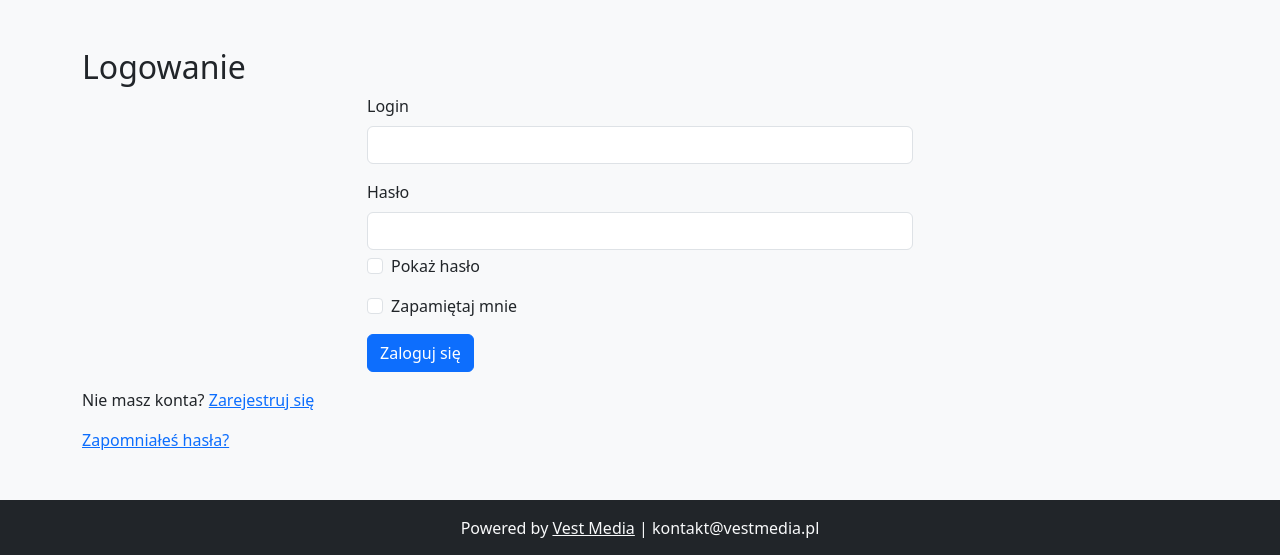
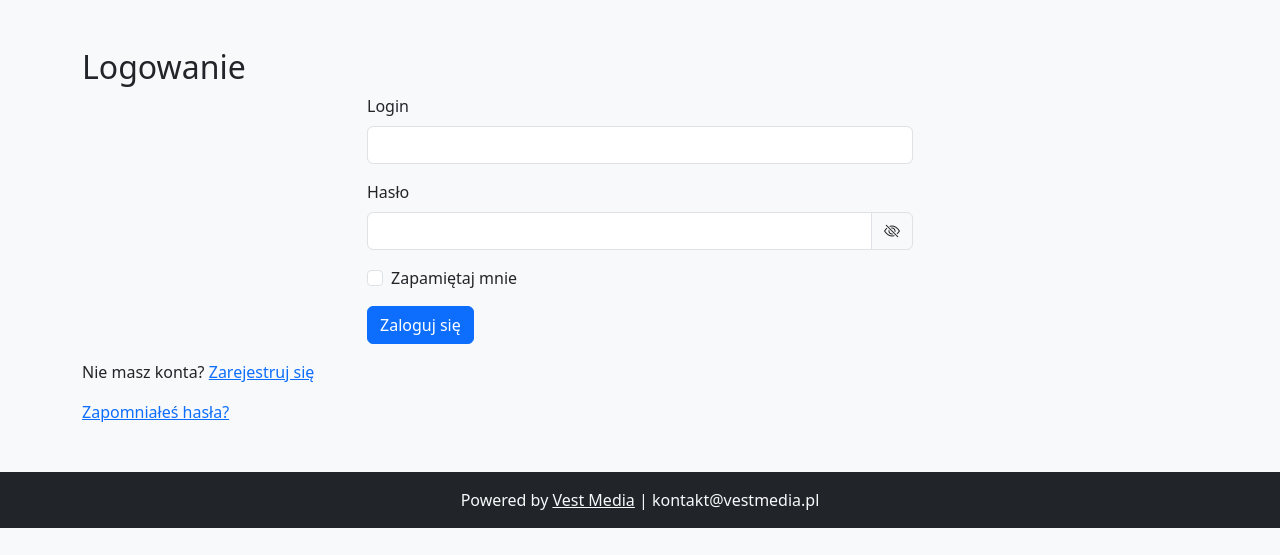
Before and after one commit to suchokrates1/konsultacje, a Flask app: page /login in a window 1280 px wide. Shown: the part 113-668 px from the top of the page. Run offline with Flask 3, Linux system fonts and the light colour scheme.

Commit message:
Add password visibility toggle

```diff
--- a/app/templates/base.html
+++ b/app/templates/base.html
@@ -5,6 +5,7 @@
   <meta name="viewport" content="width=device-width, initial-scale=1">
   <title>{% block title %}Konsultacje{% endblock %}</title>
   <link rel="stylesheet" href="https://cdn.jsdelivr.net/npm/bootstrap@5.3.2/dist/css/bootstrap.min.css">
+  <link rel="stylesheet" href="https://cdn.jsdelivr.net/npm/bootstrap-icons@1.11.1/font/bootstrap-icons.css">
 </head>
 <body class="bg-light text-dark">
   <header class="bg-white border-bottom py-2 mb-3">
--- a/app/templates/login.html
+++ b/app/templates/login.html
@@ -12,10 +12,11 @@
   </div>
   <div class="mb-3">
     {{ form.password.label(class="form-label") }}
-    {{ form.password(class="form-control", type="password", id=form.password.id, **{'aria-label': 'Hasło'}) }}
-    <div class="form-check mt-1">
-      <input class="form-check-input" type="checkbox" id="show-password">
-      <label class="form-check-label" for="show-password">Pokaż hasło</label>
+    <div class="input-group">
+      {{ form.password(class="form-control", type="password", id=form.password.id, **{'aria-label': 'Hasło'}) }}
+      <span class="input-group-text">
+        <i class="bi bi-eye-slash toggle-password" data-target="{{ form.password.id }}" role="button"></i>
+      </span>
     </div>
   </div>
   <div class="form-check mb-3">
@@ -31,9 +32,19 @@
 </p>
 <p class="mt-2"><a href="{{ url_for('reset_password_request') }}">Zapomniałeś hasła?</a></p>
 <script>
-  document.getElementById('show-password').addEventListener('change', function() {
-    const pw = document.getElementById('{{ form.password.id }}');
-    pw.type = this.checked ? 'text' : 'password';
+  document.querySelectorAll('.toggle-password').forEach(function(icon) {
+    icon.addEventListener('click', function() {
+      const target = document.getElementById(this.dataset.target);
+      if (target.type === 'password') {
+        target.type = 'text';
+        this.classList.remove('bi-eye-slash');
+        this.classList.add('bi-eye');
+      } else {
+        target.type = 'password';
+        this.classList.add('bi-eye-slash');
+        this.classList.remove('bi-eye');
+      }
+    });
   });
 </script>
 {% endblock %}
```
Also changed, not shown: app/templates/register.html (+28 -2 lines).
